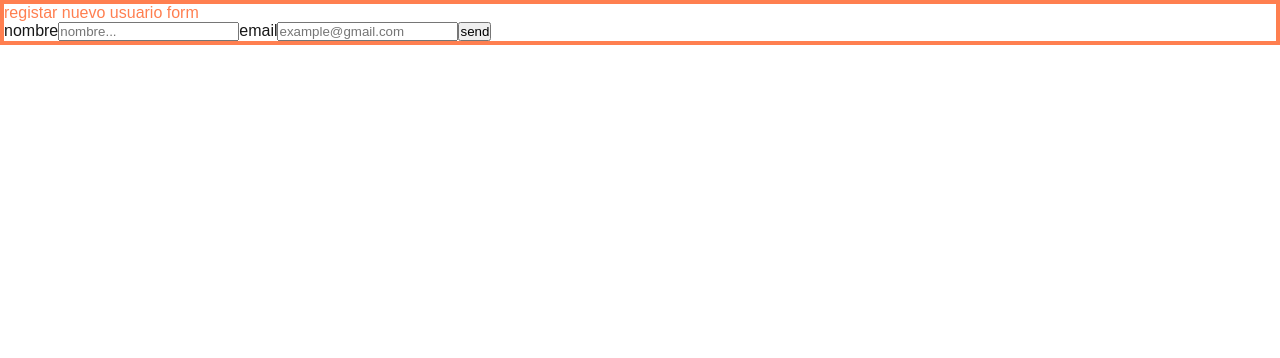
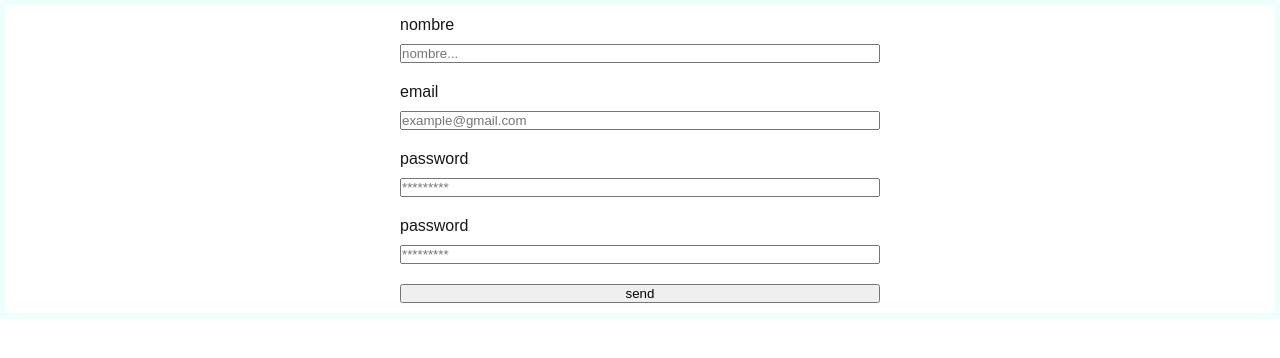
Before and after one commit to MarcoRosselDev/next-js-06-postgres, a Next.js app: page /registrarusuario in a window 1280 px wide. Shown: the top 358 px of the page. Built offline with nearby package versions, Linux system fonts and the light colour scheme.

Commit message:
typescript | final register new user

```diff
--- a/src/app/globals.css
+++ b/src/app/globals.css
@@ -14,6 +14,11 @@ html,
 body {
   max-width: 100vw;
   overflow-x: hidden;
+  display: flex;
+  width: 100vw;
+  justify-content: center;
+  align-items: center;
+  border: 3px solid rgba(3, 232, 220, 0.067);
 }
 
 body {
--- a/src/app/registrarusuario/page.tsx
+++ b/src/app/registrarusuario/page.tsx
@@ -1,22 +1,57 @@
 "use client"
 import style from "./registrarusuario.module.css";
+import { SubmitHandler, useForm } from "react-hook-form"
+
+type Input = {
+  nombre: string,
+  password: string,
+  passwordReview: string,
+  email: string,
+}
 
 export default function RegistrarUsuario () {
 
-  function send() {
-    return true
-  }
+  const {register, handleSubmit, formState:{errors}} = useForm<Input>()
+
+  const onSubmit: SubmitHandler<Input> = (data) => console.log(data)
+
 
   return (
     <div className={style.main}>
-      <p>registar nuevo usuario form</p>
+      <form onSubmit={handleSubmit(onSubmit)} className={style.form} >
 
-      <form onSubmit={send} >
+        {/* name */}
         <label htmlFor="nombre">nombre</label>
-        <input type="text" name="nombre" id="nombre" placeholder="nombre..." />
+        <input
+        {...register("nombre", { required: true })}
+        type="text" name="nombre" id="nombre" placeholder="nombre..." />
+        {errors.nombre && <span>Please include a name please</span>}
 
+        {/* email */}
         <label htmlFor="email">email</label>
-        <input type="email" name="email" id="email" placeholder="example@gmail.com" />
+        <input
+        {...register("email", {required: true})}
+        type="email" name="email" id="email" placeholder="example@gmail.com" />
+        {errors.email && <span>Please include an email please</span>}
+
+        {/* password */}
+        <label htmlFor="password">password</label>
+        <input
+        {...register("password", {required: true})}
+        type="password" name="password" id="password" placeholder="*********" />
+        {errors.password && <span>Please include a password please</span>}
+
+        {/* password */}
+        <label htmlFor="password">password</label>
+        <input
+        {...register("passwordReview", {required: true})}
+        type="password" name="passwordReview" id="passwordReview" placeholder="*********" />
+        {errors.passwordReview && <span>Please repeat the same password please</span>}
+
+
+        {/* por ahora resivimos todo bien pero nesecitamos una comparacion de password
+        si escribimos password diferentes lo acepta sin problemas.
+        devemos hacer una balidacion de coinsidencias y si falla enviar un mensaje */}
 
         <button type="submit">send</button>
       </form>
--- a/src/app/registrarusuario/registrarusuario.module.css
+++ b/src/app/registrarusuario/registrarusuario.module.css
@@ -1,7 +1,20 @@
 .main{
-  border: 4px solid coral;
+  width: 100%;
+  display: flex;
+  flex-direction: row;
+  justify-content: center;
+  align-items: center;
 
-  p{
-    color: coral;
+  form {
+    padding: 10px;
+    width: 100%;
+    display: flex;
+    flex-direction: column;
+    gap: 10px;
+    max-width: 500px;
+  }
+
+  input{
+    margin-bottom: 10px;
   }
 }
```
